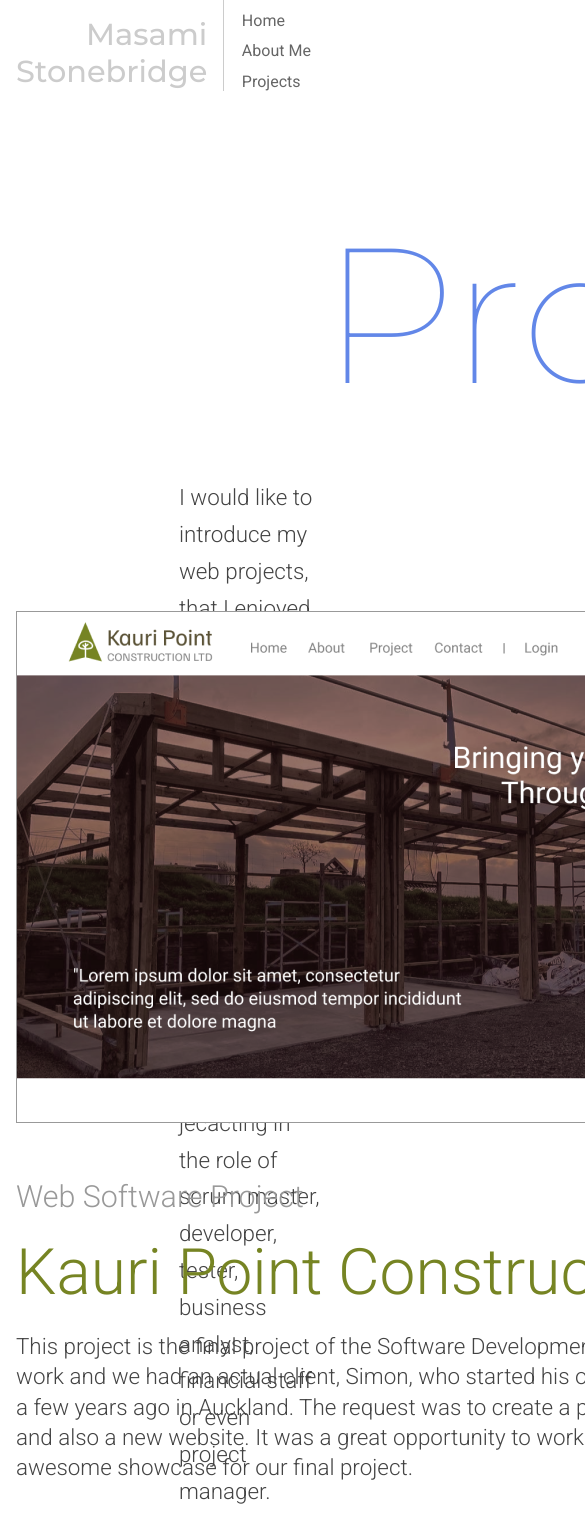
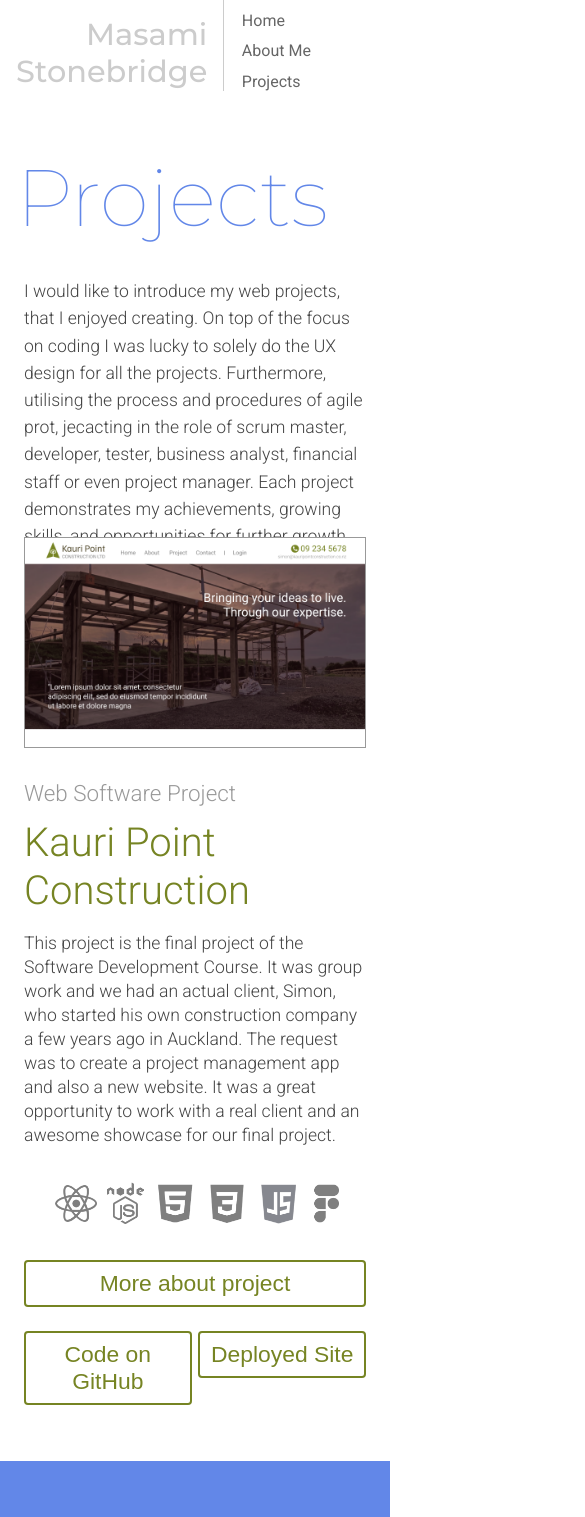
Before and after one commit to Masamist/Portfolio, a React (Create React App) app: page /projects in a window 390 px wide. Shown: the top 1517 px of the page, 585 px wide, since content can reach past the window. Built offline with nearby package versions, Linux system fonts and the light colour scheme.

Commit message:
responsive home, nav, footer

```diff
--- a/src/components/Footer.js
+++ b/src/components/Footer.js
@@ -7,7 +7,8 @@ import linkedin from '../assets/linkedin.png'
 
 export default function Footer() {
   return (
-    <div className='footer'>
+    <footer className='footer'>
+      <div>
         <div class='footer-logo-container'>
           <span className='footer-logo'>Masami<br/>Stonebridge</span>
         </div>
@@ -18,14 +19,16 @@ export default function Footer() {
             <li><Link to="/projects">Projects</Link></li>
           </ul>
         </div>
-
+      </div>
       <div className='footer-copyright'>
-        <img src={github} alt='GitHub' />
-        <img src={linkedin} alt='LinkedIn' />
+        <a href='https://github.com/Masamist?tab=repositories'><img src={github} alt='GitHub' /></a>
+        <a href='https://www.linkedin.com/in/masami-stonebridge-a9342a275/'><img src={linkedin} alt='LinkedIn' /></a>
         <p>
           2023 Masami Stonebridge Portfolio, All Rights Reserved
         </p>
       </div>
-    </div>
+
+    </footer>
+
   )
 }
--- a/src/index.css
+++ b/src/index.css
@@ -72,8 +72,8 @@ a{
   cursor: pointer;
   font-size: 1.2em;
   border: 2px solid var(--tertiary-color);
-  align-self: center;
   text-decoration: none;
+  justify-content: center;
 }
 .btn-white:hover {
   color: var(--primary-color);
--- a/src/pages/Home.css
+++ b/src/pages/Home.css
@@ -223,11 +223,15 @@
   font-weight: 300;
   padding: .5rem 0;
 }
-#home-project-btn a {
-  text-decoration: none;
+.home-project-btn {
+  display: flex;
+  justify-content: center;
 }
 
 @media (max-width: 1400px) {
+  .home-project {
+    padding: 4rem 0 5rem 0;
+  }
   .home-project-title {
     font-size: 10rem;
     padding-right: 1.5rem;
@@ -239,10 +243,11 @@
   .home-project-container{
     flex-direction: column;
     align-items: center;
+    margin: 3rem 0 0;
   }
   .home-project-container > div{
     width: 35rem;
-    padding-bottom: 8rem;
+    padding-bottom: 7rem;
   }
   .home-project-container img {
     display: block;
@@ -250,6 +255,7 @@
     margin-right: auto;
     margin-bottom: 2.5rem;
   }
+
 }
 @media (max-width: 850px) {
   .home-project-title {
@@ -318,9 +324,46 @@
 .challenge-txt{
   color: #fff;
   padding: 3rem 12rem;
-  font-size: 1.3rem;
+  font-size: 1.4rem;
   line-height: 2.5rem;
 }
 .home-challenge button {
   align-items: center;
 }
+.home-challenge button:hover {
+  color: var(--secondary-color);
+}
+
+@media (max-width: 1200px) {
+  .challenge-title {
+    font-size: 4rem;
+  }
+  .challenge-txt{
+    color: #fff;
+    padding: 3rem 8rem;
+    font-size: 1.2rem;
+    line-height: 2.2rem;
+  }
+}
+@media (max-width: 800px) {
+  .challenge-title {
+    font-size: 3rem;
+  }
+  .challenge-txt{
+    color: #fff;
+    padding: 3rem 3rem;
+    font-size: 1.1rem;
+    line-height: 2rem;
+  }
+}
+@media (max-width: 550px) {
+  .challenge-title {
+    font-size: 2.8rem;
+  }
+  .challenge-txt{
+    color: #fff;
+    padding: 3rem 1.5rem;
+    font-size: 1rem;
+    line-height: 1.8rem;
+  }
+}
--- a/src/pages/Home.js
+++ b/src/pages/Home.js
@@ -103,7 +103,13 @@ function Projects() {
                  industry  expo.</p>
             </div>
           </div>
-        <button className='btn-yellow' id='home-project-btn'><Link to="/products">More Projects</Link></button>
+          <div className='home-project-btn'>
+            <Link to="/products">
+              <button className='btn-yellow'>
+                More Projects
+              </button>
+            </Link>
+          </div>
       </div>
     </section>
   )
@@ -122,7 +128,7 @@ function Challenge() {
             rewarding once I the find the solution.
             I am excited to commence new projects and collaborate in a team.
           </p>
-        <button className='btn-white'>About Me</button>
+        <button className='btn-white' id='challenge-color'>About Me</button>
       </div>
     </section>
   )
--- a/src/pages/Projects.css
+++ b/src/pages/Projects.css
@@ -23,7 +23,7 @@
   float: inline-end;
 }
 .project-txt {
-  font-size: 1.4rem;
+  font-size: 1.6rem;
   line-height: 2.3rem;
 }
 .tool-icons-container {
@@ -44,27 +44,6 @@
 #white-txt-color {
   color: #fff;
 }
-
-
-/* Poject Top Area */
-.project-top {
-  display: flex;
-  flex-direction: column;
-  width: 100%;
-  height: 50vh;
-  padding: 6rem 20rem;
-}
-.project-top-title {
-  color: var(--primary-color);
-  font-family: Montserrat, sans-serif;
-  font-weight: 100;
-  font-size: 12rem;
-}
-.project-top-container {
-  width: 100%;
-  display: flex;
-  flex-direction: row-reverse;
-}
 .button-container {
   display: flex;
   flex-wrap: wrap;
@@ -72,9 +51,6 @@
 }
 .button-container > div {
   flex: 48%;
-}
-.project-single-link a{
-  text-decoration: none;
 }
 .project-single-button {
   color: #fff;
@@ -89,9 +65,6 @@
   align-self: center;
   text-decoration: none;
 }
-#gap{
-  margin-right: 1rem;
-}
 .project-single-button:hover{
   color: var(--primary-color);
   background-color: #fff;
@@ -99,6 +72,146 @@
 .project-single-button a {
   text-decoration: none;
 }
+#gap{
+  margin-right: 1rem;
+}
+@media (max-width: 1200px) {
+  .project-txt {
+    font-size: 1.3rem;
+    line-height: 2rem;
+  }
+  .project-txt-container {
+    padding: 3rem 0;
+    width: 40rem;
+    float: inline-end;
+  }
+}
+@media (max-width: 900px) {
+  .project-wrap {
+    padding: 4rem 0;
+  }
+  .project-txt-container {
+    padding: 2.5rem 0;
+    width: 30rem;
+  }.project-txt {
+    font-size: 1.2rem;
+    line-height: 1.8rem;
+  }
+  .sub-title{
+    font-size: 1.5rem;
+    padding-top: 3rem;
+  }
+  .project-title {
+    font-size: 3rem;
+    line-height: 3.3rem;
+    padding: .8rem 0 1.3rem 0;
+  }
+}
+@media (max-width: 600px) {
+  .sub-title{
+    font-size: 1.4rem;
+    padding-top: 2rem;
+  }
+  .project-txt-container {
+    padding: 2rem .5rem;
+    width: 30rem;
+    float: inline-start;
+  }
+  .project-txt {
+    font-size: 1.1rem;
+    line-height: 1.7rem;
+  }
+  .project-single-button {
+    width: 100%;
+    padding: .5rem 0;
+    margin: .6rem 0;
+    font-size: 1.2em;
+  }
+}
+@media (max-width: 450px) {
+  .project-wrap {
+    padding: 3.5rem 0;
+  }
+  .project-title {
+    font-size: 2.5rem;
+    line-height: 3rem;
+    padding: .8rem 0 1rem 0;
+  }
+  .tool-icons {
+    width: 18rem;
+  }
+}
+@media (max-width: 300px) {
+  .tool-icons {
+    width: 15rem;
+  }
+}
+
+
+/* Poject Top Area */
+.project-top {
+  display: flex;
+  flex-direction: column;
+  width: 100%;
+  height: 65vh;
+  padding: 6rem 20rem;
+}
+.project-top-title {
+  color: var(--primary-color);
+  font-family: Montserrat, sans-serif;
+  font-weight: 100;
+  font-size: 12rem;
+}
+.project-top-container {
+  width: 100%;
+  display: flex;
+  flex-direction: row-reverse;
+}
+
+@media (max-width: 1650px) {
+  .project-top {
+    height: 60vh;
+    padding: 6rem 8rem;
+  }
+}
+@media (max-width: 1200px) {
+  .project-top {
+    height: 55vh;
+    padding: 4.5rem 3.5rem;
+  }
+  .project-top-title {
+    font-size: 10rem;
+  }
+}
+@media (max-width: 900px) {
+  .project-top {
+    height: 50vh;
+    padding: 4rem 2rem;
+  }
+  .project-top-title {
+    font-size: 7rem;
+  }
+}
+@media (max-width: 600px) {
+  .project-top {
+    height: 45vh;
+    padding: 3rem 1rem;
+  }
+  .project-top-title {
+    font-size: 5rem;
+  }
+}
+@media (max-width: 350px) {
+  .project-top {
+    height: 45vh;
+    padding: 3rem 1rem;
+  }
+  .project-top-title {
+    font-size: 3.5rem;
+  }
+}
+
+
 
 
 /* Kauri Point Construction */
@@ -162,6 +275,33 @@
   background-color: #768423;
   border: 2px solid #768423;
 }
+@media (max-width: 1250px) {
+  .project-img-container {
+    width: 100%;
+    padding:0 5rem;
+  }
+}
+@media (max-width: 950px) {
+  .project-img-container {
+    padding:0 3rem;
+  }
+  .project-img-container > p {
+    font-size: 1.2rem;
+    line-height: 1.7rem;
+    padding-bottom: 2rem;
+  }
+}
+@media (max-width: 600px) {
+  .project-img-container {
+    padding:0 .5rem;
+  }
+  .project-img-container > p {
+    font-size: 1.1rem;
+    line-height: 1.5rem;
+    padding-bottom: 1.5rem;
+  }
+}
+
 
 
 /* Get IT Python */
@@ -179,19 +319,16 @@
 }
 .getit-container div{
   flex: 50%;
-
 }
 #project-txt-getit {
   color: #fff;
   line-height: 2.2rem;
 }
-
 .poster-container div{
   display: block;
   margin-left: auto;
   margin-right: auto;
 }
-
 .poster-container > div img {
   padding: 2.5em 0;
   display: block;
@@ -199,7 +336,51 @@
   margin-right: auto;
 }
 .getit-txt-container {
-  width: 50rem;
+  width: 100%;
+  padding: 2rem 5rem 0 5rem
+}
+@media (max-width: 1400px) {
+  .getit-container {
+    flex-direction: column-reverse;
+    align-items: center;
+    padding: 4rem 10rem;
+  }
+}
+@media (max-width: 1250px) {
+  .getit-pc-img {
+    width: 100%
+  }
+  .getit-container {
+    padding: 4rem 5rem;
+  }
+  .poster-container > div img {
+    width: 80%;
+    padding: 2.5em 0;
+  }
+}
+@media (max-width: 950px) {
+  .getit-container {
+    padding: 3rem 3rem;
+  }
+  #project-txt-getit {
+    color: #fff;
+    line-height: 1.9rem;
+  }
+  .poster-container > div img {
+    padding: 2em 0;
+  }
+  .getit-txt-container {
+    padding: 2rem 3rem 0 3rem
+  }
+
+}
+@media (max-width: 600px) {
+  .getit-container {
+    padding: 2rem .8rem;
+  }
+  .getit-txt-container {
+    padding: 1rem 1rem 0 1rem
+  }
 }
 
 
@@ -232,6 +413,19 @@
 .poco-icons {
   width: 21rem;
 }
+@media (max-width: 600px) {
+  .poco-icons {
+    width: 18rem;
+    padding: 1.5rem 0;
+  }
+  .project-poco-button {
+    width: 100%;
+    margin: .6rem 0;
+    font-size: 1.2em;
+  }
+}
+
+
 
 /* Happy Chick */
 .game {
@@ -268,8 +462,21 @@
   border: 2px solid #756229;
 }
 .game-icons {
-  width: 7rem;
+  width: 4rem;
 }
+@media (max-width: 1400px) {
+  .game-container {
+    flex-direction: column-reverse;
+    align-items: center;
+    padding: 4rem 10rem;
+    gap:none;
+  }
+  .game-image {
+    width: 100%;
+  }
+
+}
+
 
 /* Whitecliffe Digital Resources */
 #dresources_img {
@@ -296,6 +503,8 @@
   color: #fff;
   background-color: #6FCF97;
 }
+
+
 
 /* AMS */
 #ams-color {
--- a/src/pages/Projects.js
+++ b/src/pages/Projects.js
@@ -4,7 +4,6 @@ import { Link } from 'react-router-dom'
 import './Projects.css'
 
 // images
-
 import kpc from '../assets/projetcs_kpc.png'
 import toolsicon from '../assets/tools_kpc.png'
 import getit_pc from '../assets/getit_pc_image.png'
@@ -126,7 +125,7 @@ function GetItPython() {
             and opportunities for further growth.</p>
           </div>
           <div>
-            <img src={getit_pc} alt='Get IT Python PC' />
+            <img className='getit-pc-img' src={getit_pc} alt='Get IT Python PC' />
           </div>
         </div>
         <div className='poster-container'>
```
Also changed, not shown: src/components/Footer.css (+66 -9 lines). Lines whose indentation alone changed are shown as unchanged.
